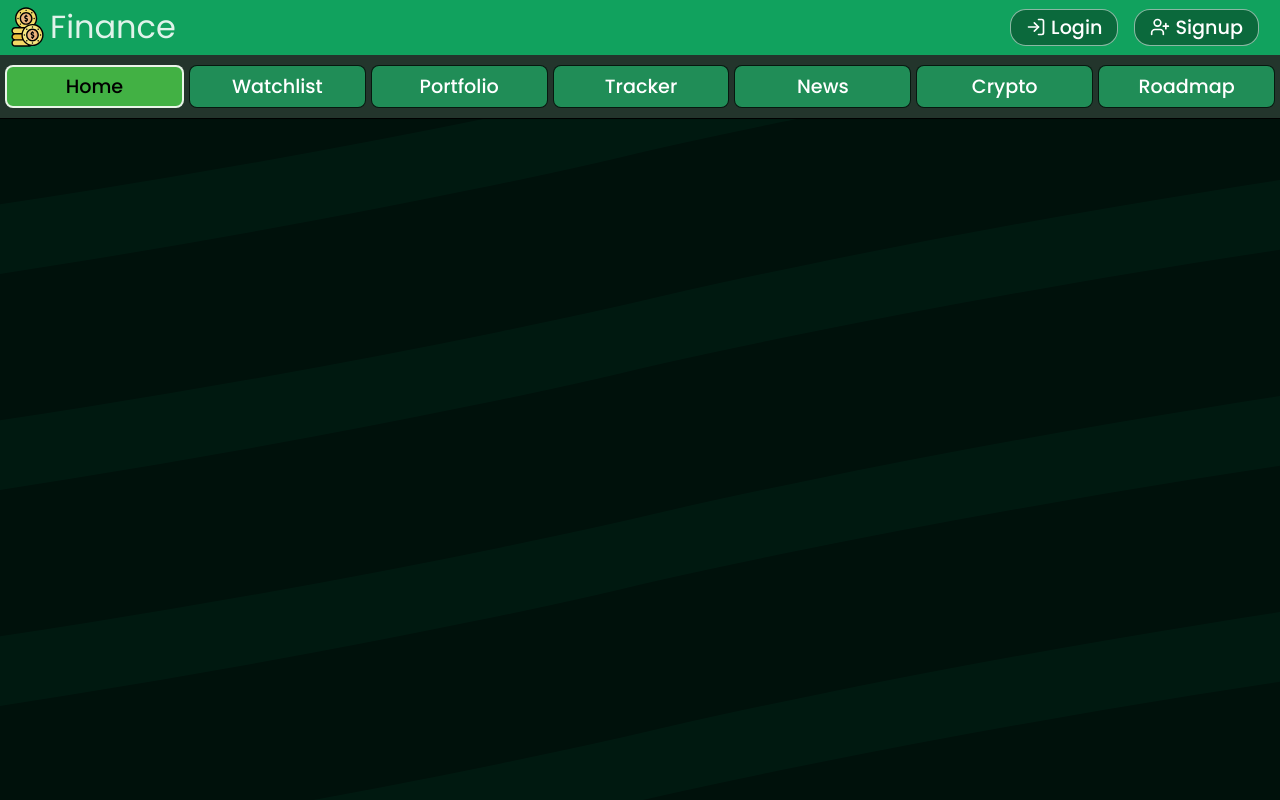
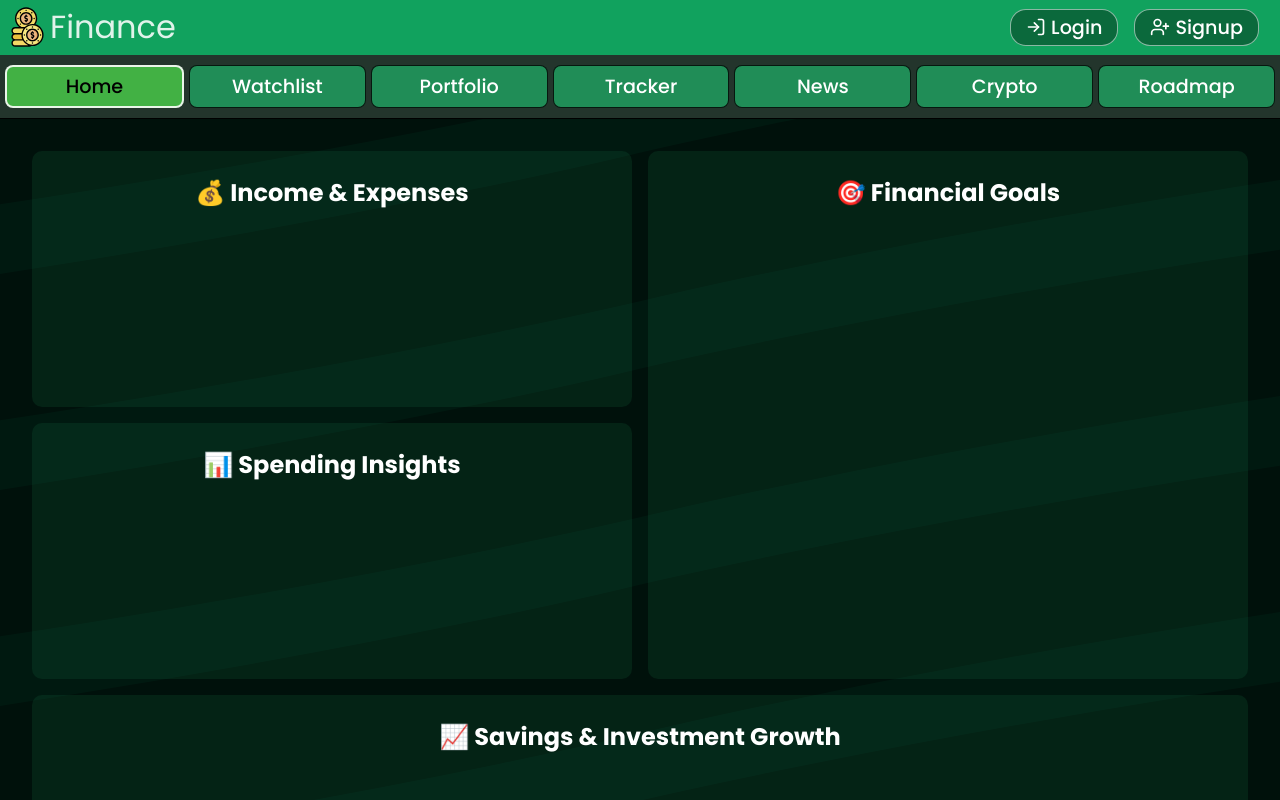
Before and after one commit to rushichavan21/Finance, a React (Vite) app in the folder Client/: page /calculator in a window 1280 px wide. Shown: the top 800 px of the page. Built offline with nearby package versions, Linux system fonts and the light colour scheme.

Commit message:
added section of calculator

```diff
--- a/Client/src/components/calculator/Calculator.jsx
+++ b/Client/src/components/calculator/Calculator.jsx
@@ -3,9 +3,28 @@ import "./calculator.css";
 const Calculator = () => {
 
     return(
-   <div className="calculator-container">
+        <div className="calculator-container">
+        <div className="income-expenses-section">
+          <h2>💰 Income & Expenses</h2>
 
-   </div>
+
+        </div>
+
+        <div className="financial-targets-section">
+          <h2>🎯 Financial Goals</h2>
+
+        </div>
+
+        <div className="insights-section">
+          <h2>📊 Spending Insights</h2>
+
+        </div>
+
+        <div className="projection-section">
+          <h2>📈 Savings & Investment Growth</h2>
+
+        </div>
+      </div>
     );
 };
 
--- a/Client/src/components/calculator/calculator.css
+++ b/Client/src/components/calculator/calculator.css
@@ -1,10 +1,48 @@
 .calculator-container {
+  display: grid;
+  grid-template-columns: repeat(4, 1fr);
+  grid-template-rows: repeat(4, auto);
+  gap: 1rem;
   padding: 2rem;
   color: white;
-    background-color: #1a1a1a;
+  background-color: #208d575e;
   min-height: 100vh;
   background-image: url('/home-bg.svg');
   background-size: cover;
   background-position: center;
   position: relative;
 }
+
+.income-expenses-section {
+  grid-column: span 2;
+  grid-row: span 2;
+
+}
+
+
+.financial-targets-section {
+  grid-column: span 2;
+  grid-row: span 4;
+}
+
+
+.insights-section {
+  grid-column: span 2;
+  grid-row: span 2;
+}
+
+
+.projection-section {
+  grid-column: span 4;
+  grid-row: span 2;
+}
+
+.income-expenses-section,
+.financial-targets-section,
+.insights-section,
+.projection-section {
+  background-color: #208d5725;
+  padding: 1.5rem;
+  border-radius: 10px;
+  text-align: center;
+}
```
Lines whose indentation alone changed are shown as unchanged.
